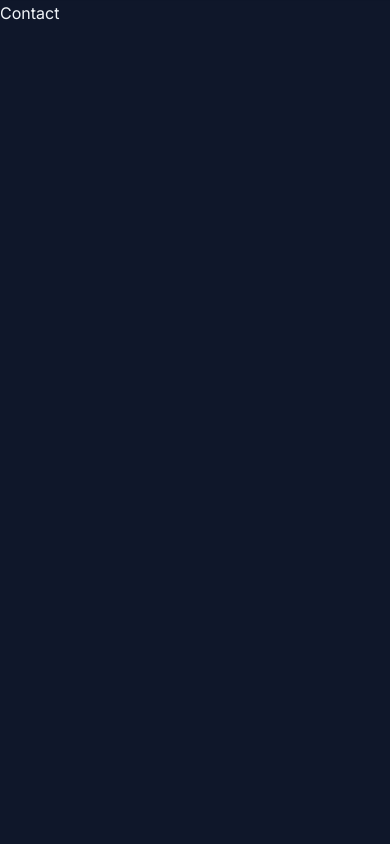
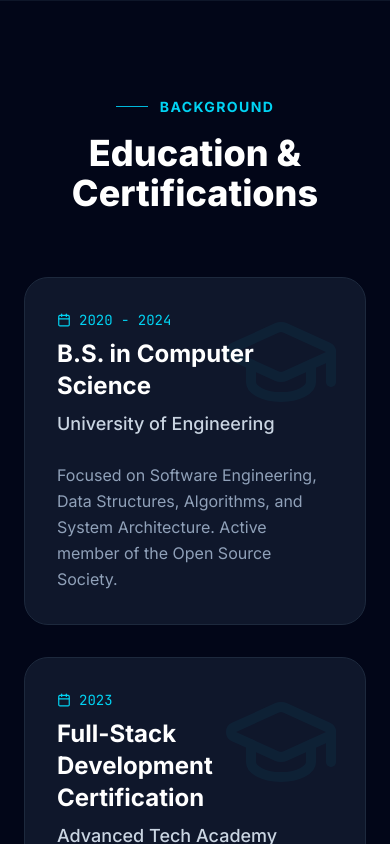
Before and after one commit to brijeshdevio/brijesh-stack, a React (Vite) app: page / in a window 390 px wide. Shown: the part 9360-10204 px from the top of the page. Before the commit the page ends 9385 px from the top, so only its background shows below. Built offline with nearby package versions, Linux system fonts and the light colour scheme.

Commit message:
feat: Add Education section with its component, data, and type definition.

```diff
--- a/src/App.tsx
+++ b/src/App.tsx
@@ -2,6 +2,7 @@ import { Navbar } from "@/layout";
 import {
   About,
   Contact,
+  Education,
   Engineering,
   Hero,
   Projects,
@@ -19,6 +20,7 @@ function App() {
         <Skills />
         <Projects />
         <Engineering />
+        <Education />
         <Contact />
       </main>
     </div>
--- a/src/constants/index.ts
+++ b/src/constants/index.ts
@@ -1,4 +1,5 @@
 import type {
+  EducationEntry,
   EngineeringHighlight,
   Project,
   SkillGroup,
@@ -145,3 +146,20 @@ export const HIGHLIGHTS: EngineeringHighlight[] = [
     ],
   },
 ];
+
+export const EDUCATION: EducationEntry[] = [
+  {
+    degree: "B.S. in Computer Science",
+    institution: "University of Engineering",
+    period: "2020 - 2024",
+    description:
+      "Focused on Software Engineering, Data Structures, Algorithms, and System Architecture. Active member of the Open Source Society.",
+  },
+  {
+    degree: "Full-Stack Development Certification",
+    institution: "Advanced Tech Academy",
+    period: "2023",
+    description:
+      "Intensive program covering modern web architecture, distributed systems, and professional deployment pipelines.",
+  },
+];
--- /dev/null
+++ b/src/sections/Education.tsx
@@ -0,0 +1,49 @@
+import { EDUCATION } from "@/constants";
+import { Calendar, GraduationCap } from "lucide-react";
+
+export function Education() {
+  return (
+    <section id="education" className="bg-slate-950 px-6 py-24">
+      <div className="mx-auto max-w-7xl">
+        <div className="mb-16 flex flex-col items-center space-y-4">
+          <h2 className="flex items-center text-sm font-bold tracking-widest text-cyan-400 uppercase">
+            <span className="mr-3 h-[1px] w-8 bg-cyan-500"></span> Background
+          </h2>
+          <h3 className="text-center text-4xl font-extrabold text-white">
+            Education & Certifications
+          </h3>
+        </div>
+
+        <div className="grid gap-8 lg:grid-cols-2">
+          {EDUCATION.map((edu, idx) => (
+            <div
+              key={idx}
+              className="group relative overflow-hidden rounded-3xl border border-slate-800 bg-slate-900 p-8 transition-all hover:border-cyan-500/30"
+            >
+              <div className="absolute top-0 right-0 p-6 opacity-5 transition-opacity group-hover:opacity-10">
+                <GraduationCap size={120} className="text-cyan-400" />
+              </div>
+              <div className="relative z-10 flex h-full flex-col space-y-6">
+                <div className="space-y-2">
+                  <div className="mb-2 flex items-center space-x-2 font-mono text-sm text-cyan-400">
+                    <Calendar size={14} />
+                    <span>{edu.period}</span>
+                  </div>
+                  <h4 className="text-2xl font-bold text-white transition-colors group-hover:text-cyan-400">
+                    {edu.degree}
+                  </h4>
+                  <p className="text-lg font-medium text-slate-300">
+                    {edu.institution}
+                  </p>
+                </div>
+                <p className="flex leading-relaxed text-slate-400">
+                  {edu.description}
+                </p>
+              </div>
+            </div>
+          ))}
+        </div>
+      </div>
+    </section>
+  );
+}
--- a/src/sections/index.ts
+++ b/src/sections/index.ts
@@ -3,4 +3,5 @@ export * from "./About";
 export * from "./Skills";
 export * from "./Engineering";
 export * from "./Projects";
+export * from "./Education";
 export * from "./Contact";
```
Also changed, not shown: src/types/index.d.ts (+7 -0 lines).
